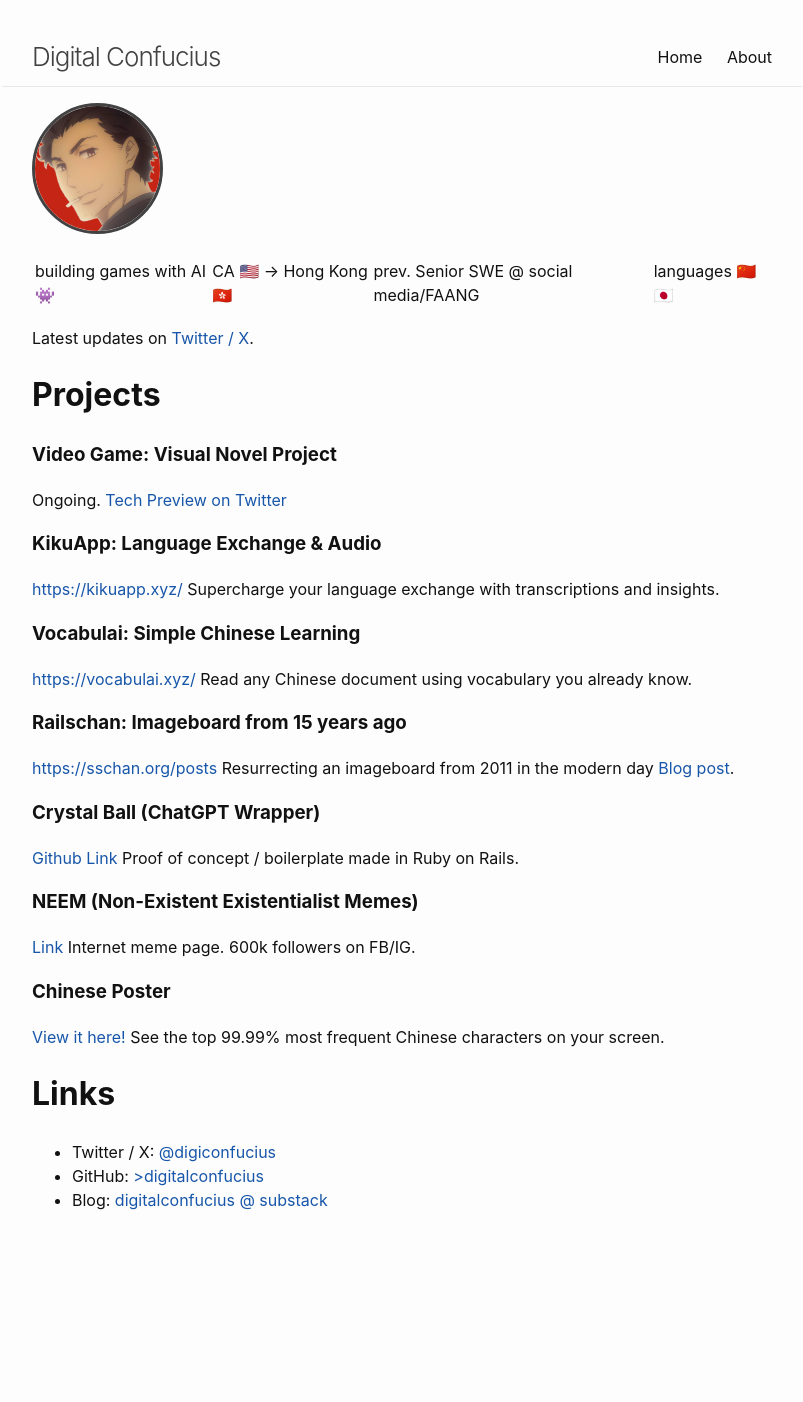
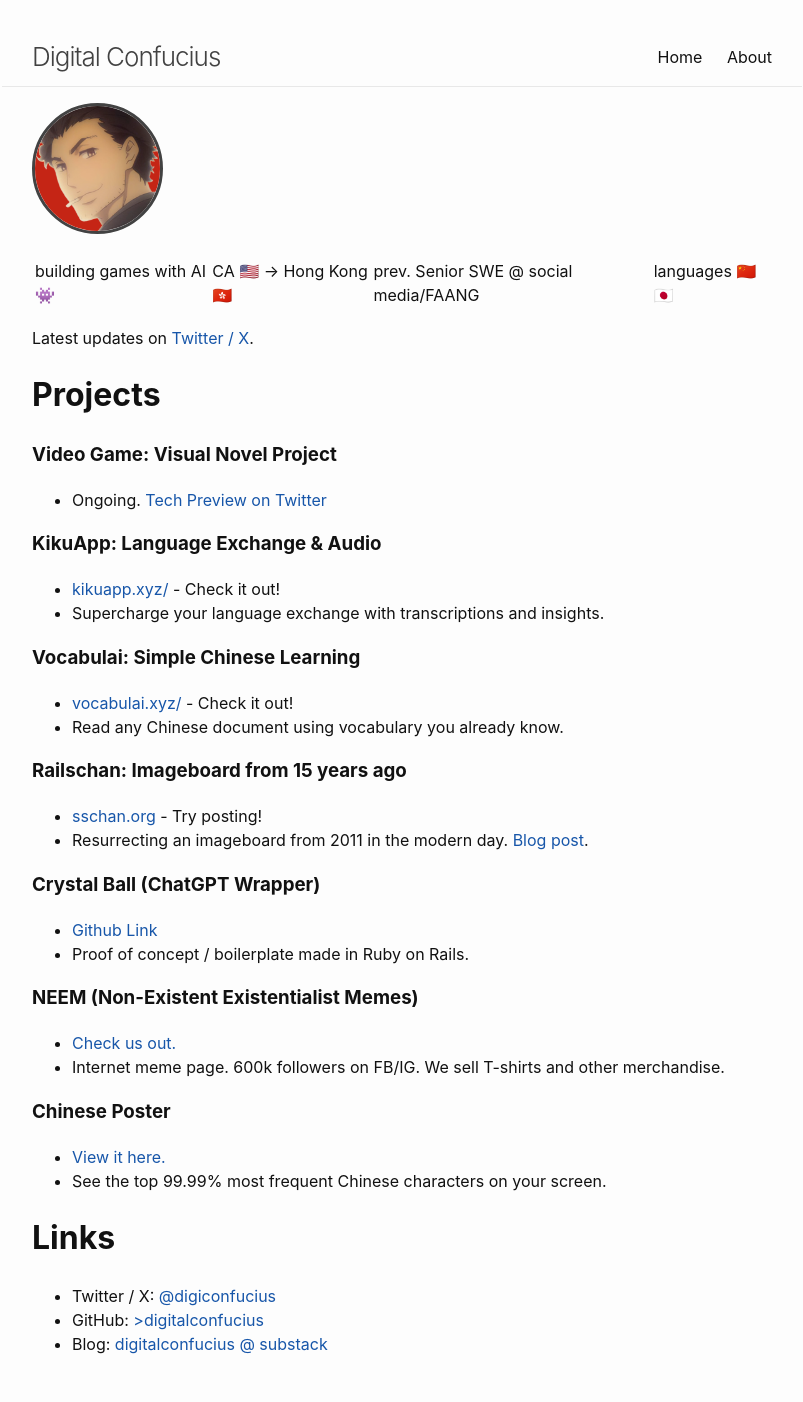
Before and after one commit to digitalconfucius/digitalconfucius.github.io, a Jekyll site: the page built from index.markdown, in a window 1280 px wide. Shown: the whole page, without its empty margins (238-1041 px from the left). Built offline with Jekyll 4.4.1, drawn with Linux system fonts in a browser that asks for light colours; before the commit the page ends 1258 px from its top, so only the background shows below that.

Commit message:
Update index.markdown

```diff
--- a/index.markdown
+++ b/index.markdown
@@ -12,32 +12,31 @@ Latest updates on [Twitter / X](https://twitter.com/digiconfucius).
 
 # Projects
 ### Video Game: Visual Novel Project
-Ongoing. [Tech Preview on Twitter](https://x.com/digiconfucius/status/1946536710634131847)
+- Ongoing. [Tech Preview on Twitter](https://x.com/digiconfucius/status/1946536710634131847)
 
 ### KikuApp: Language Exchange & Audio
-[https://kikuapp.xyz/](https://kikuapp.xyz/)
-Supercharge your language exchange with transcriptions and insights.
+- [kikuapp.xyz/](https://kikuapp.xyz/) - Check it out!
+- Supercharge your language exchange with transcriptions and insights.
 
 ### Vocabulai: Simple Chinese Learning
-[https://vocabulai.xyz/](https://vocabulai.xyz/)
-Read any Chinese document using vocabulary you already know.
+- [vocabulai.xyz/](https://vocabulai.xyz/) - Check it out!
+- Read any Chinese document using vocabulary you already know.
 
 ### Railschan: Imageboard from 15 years ago
-[https://sschan.org/posts](https://sschan.org/posts)
-Resurrecting an imageboard from 2011 in the modern day
-[Blog post](https://digitalconfucius.substack.com/p/railschan-resurrection).
+- [sschan.org](https://sschan.org/posts) - Try posting!
+- Resurrecting an imageboard from 2011 in the modern day. [Blog post](https://digitalconfucius.substack.com/p/railschan-resurrection).
 
 ### Crystal Ball (ChatGPT Wrapper)
-[Github Link](https://github.com/digitalconfucius/crystal-ball/tree/main)
-Proof of concept / boilerplate made in Ruby on Rails.
+- [Github Link](https://github.com/digitalconfucius/crystal-ball/tree/main)
+- Proof of concept / boilerplate made in Ruby on Rails.
 
 ### NEEM (Non-Existent Existentialist Memes)
-[Link](https://neemblog.home.blog/memes/)
-Internet meme page. 600k followers on FB/IG.
+- [Check us out.](https://neemblog.home.blog/memes/)
+- Internet meme page. 600k followers on FB/IG. We sell T-shirts and other merchandise.
 
 ### Chinese Poster
-[View it here!](https://digitalconfucius.github.io/chinese-poster/)
-See the top 99.99% most frequent Chinese characters on your screen.
+- [View it here.](https://digitalconfucius.github.io/chinese-poster/)
+- See the top 99.99% most frequent Chinese characters on your screen.
 
 # Links
 - Twitter / X: [@digiconfucius](https://twitter.com/digiconfucius)
```
